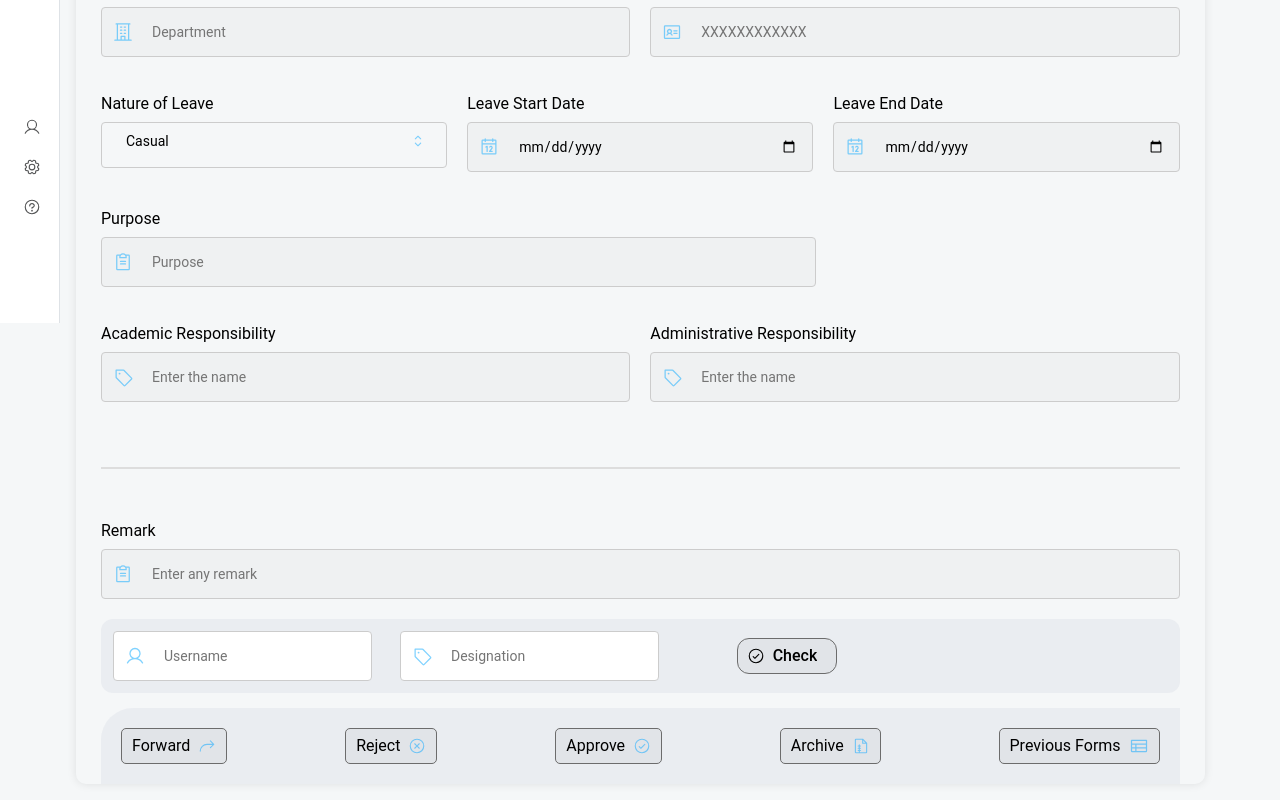
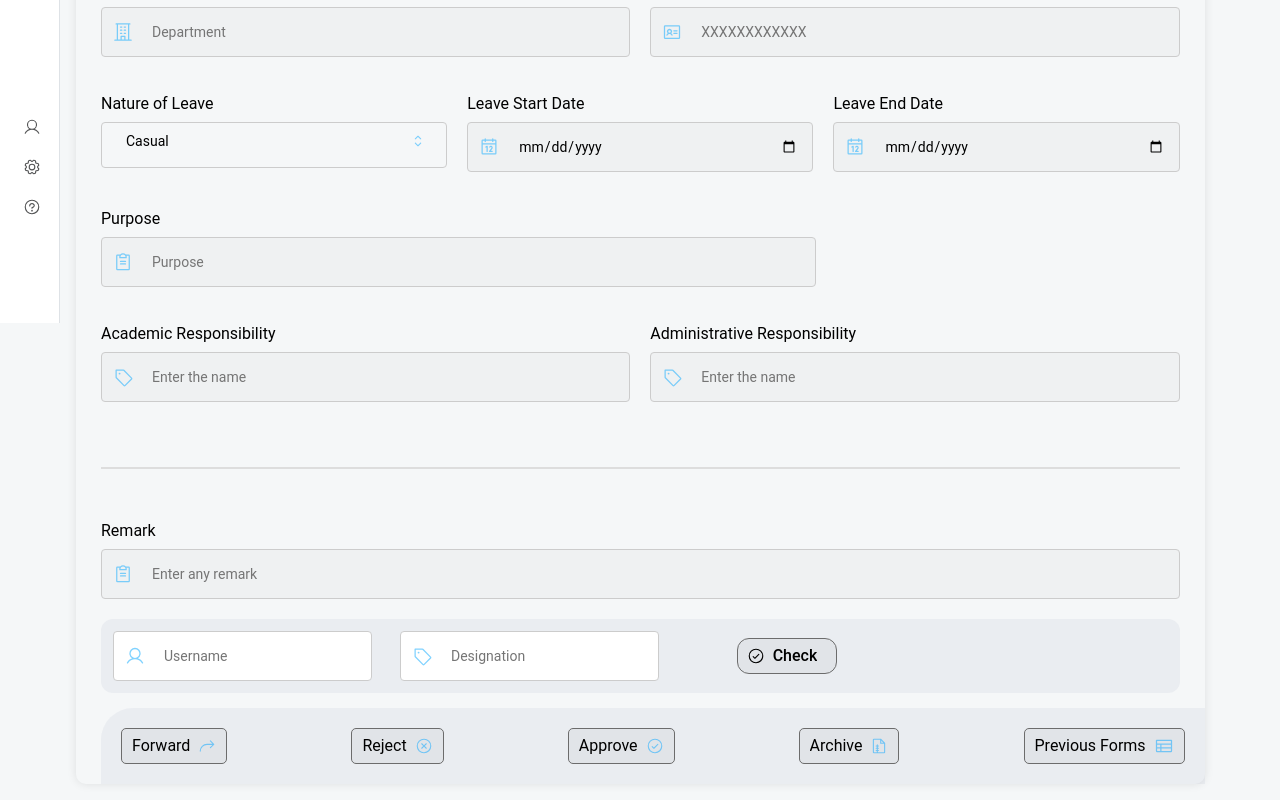
Before and after one commit to vishalverma9572/Fusion-client, a React (Vite) app: page /hr/FormView/leaveform in a window 1280 px wide. Shown: the part 477-1277 px from the top of the page. Built offline with nearby package versions, Linux system fonts and the light colour scheme.

Commit message:
some more upadte in design

```diff
--- a/src/Modules/HR/pages/LeavePageComp/LeaveFormView.css
+++ b/src/Modules/HR/pages/LeavePageComp/LeaveFormView.css
@@ -194,6 +194,7 @@
     padding: 20px 20px;
     background-color: #9fa7bb20;
     margin-bottom: 0px;
+    margin-right: -25px;
 }
 
 .leave_buttonapprove {
```
